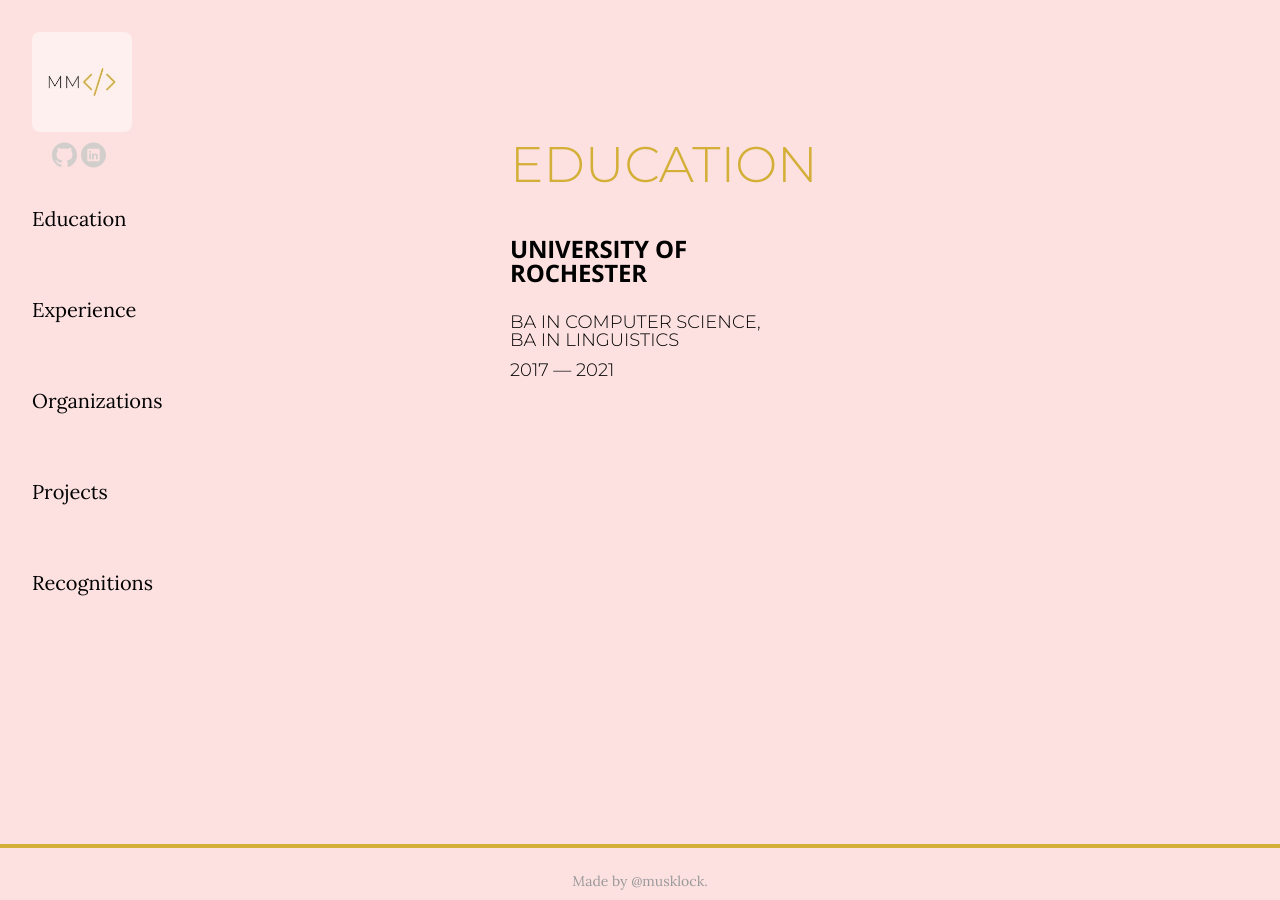
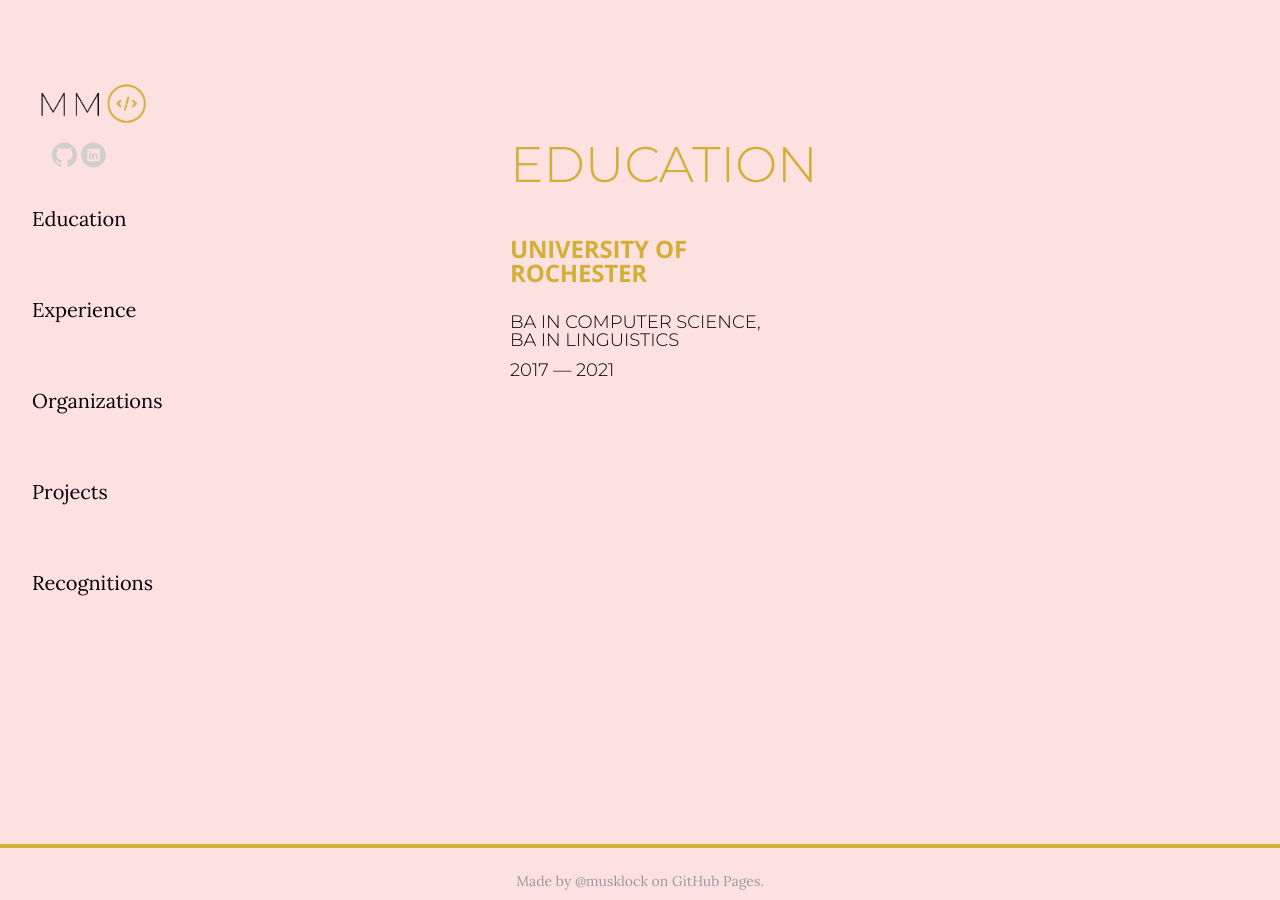
Before and after one commit to musklock/musklock.github.io, a Jekyll site: the page built from education.html, in a window 1280 px wide. Built offline with Jekyll 4.4.1, drawn with Linux system fonts in a browser that asks for light colours.

Commit message:
looks p good, added an udner construction label to main page

```diff
--- a/_config.yml
+++ b/_config.yml
@@ -20,8 +20,8 @@
 resume_contact_telephone:       ""
 resume_contact_address:         ""
 
-resume_header_contact_info:     "742 Evergreen Terrace, Springfield • 555-7334 • lisasimpson@youremailaddress.com"
-display_header_contact_info:    "false"
+resume_header_contact_info:     ""
+display_header_contact_info:    ""
 
 resume_header_intro: "<p></p>"
 
--- a/_includes/footer.html
+++ b/_includes/footer.html
@@ -1,4 +1,4 @@
 <footer class="page-footer">
-    <p class="footer-line">Made by @musklock. </p>
+    <p class="footer-line">Made by @musklock on GitHub Pages. </p>
 
 </footer>
--- a/_includes/head.html
+++ b/_includes/head.html
@@ -14,5 +14,5 @@
 
   <link rel="stylesheet" href="css/main.css">
   <link rel="canonical" href="{{ page.url | replace:'index.html','' | prepend: site.baseurl | prepend: site.url }}">
-  <link rel="icon" type="image/x-icon" href="/Logo.jpg" />
+  <link rel="icon" type="image/x-icon" href="/images/Logo.png" />
 </head>
--- a/_layouts/base.html
+++ b/_layouts/base.html
@@ -7,7 +7,7 @@
           <pre><link href="https://fonts.googleapis.com/css?family=Lora:400,700|Montserrat:300" rel="stylesheet"></pre>
 
           <a href="{% link index.html %}">
-            <img src="images/Logo.jpg" alt="my photo" class="logo" itemprop="image">
+            <img src="images/Logo.png" alt="logo" class="logo" itemprop="image">
           </a>
           <div>
             {% include icon-links.html %}
@@ -27,6 +27,7 @@
         </div>
 
 
+
       <div id="page-container">
         <div class="wrapper" itemscope itemtype="http://schema.org/Person"></div>
 
--- a/_sass/_resume.scss
+++ b/_sass/_resume.scss
@@ -26,11 +26,36 @@
      color: #D4AF37;
    }
 
+
+
    h4{
-     margin-top: 50px
+     margin-top: 50px;
+     text-align: center;
    }
 
 }
+
+h3{
+  color: #D4AF37;
+}
+
+h5{
+  margin-top: 100px;
+  text-align: center;
+  color: #D4AF37;
+   font-size: 50px;
+}
+
+.bg {
+  position:fixed;
+  top:0;
+  left:0;
+  width: 100px;
+  height: 10px;
+  overflow: hidden;
+  display: block;
+}
+
 
 // page header styles
 
@@ -47,9 +72,9 @@
 
   .logo {
     position:fixed;
-    top:0;
-    left:0;
-    width: 100px;
+    top:-10px;
+    left:-20px;
+    width: 150px;
     max-width: 50%;
     overflow: hidden;
     border-radius: 8px;
@@ -246,6 +271,7 @@
     }
   }
 
+
   .resume-item-title,
   .resume-item-details,
   .resume-item-copy,
--- a/index.html
+++ b/index.html
@@ -1,3 +1,8 @@
 ---
 layout: base
 ---
+<div class = main>
+    <header class="section-header">
+        <h2>[Under Construction]</h2>
+      </header>
+</div>
```
Also changed, not shown: Logo.png (added), README.md, images/Logo-cropped.png (added), images/Logo.png (added), images/bg.png (added).
